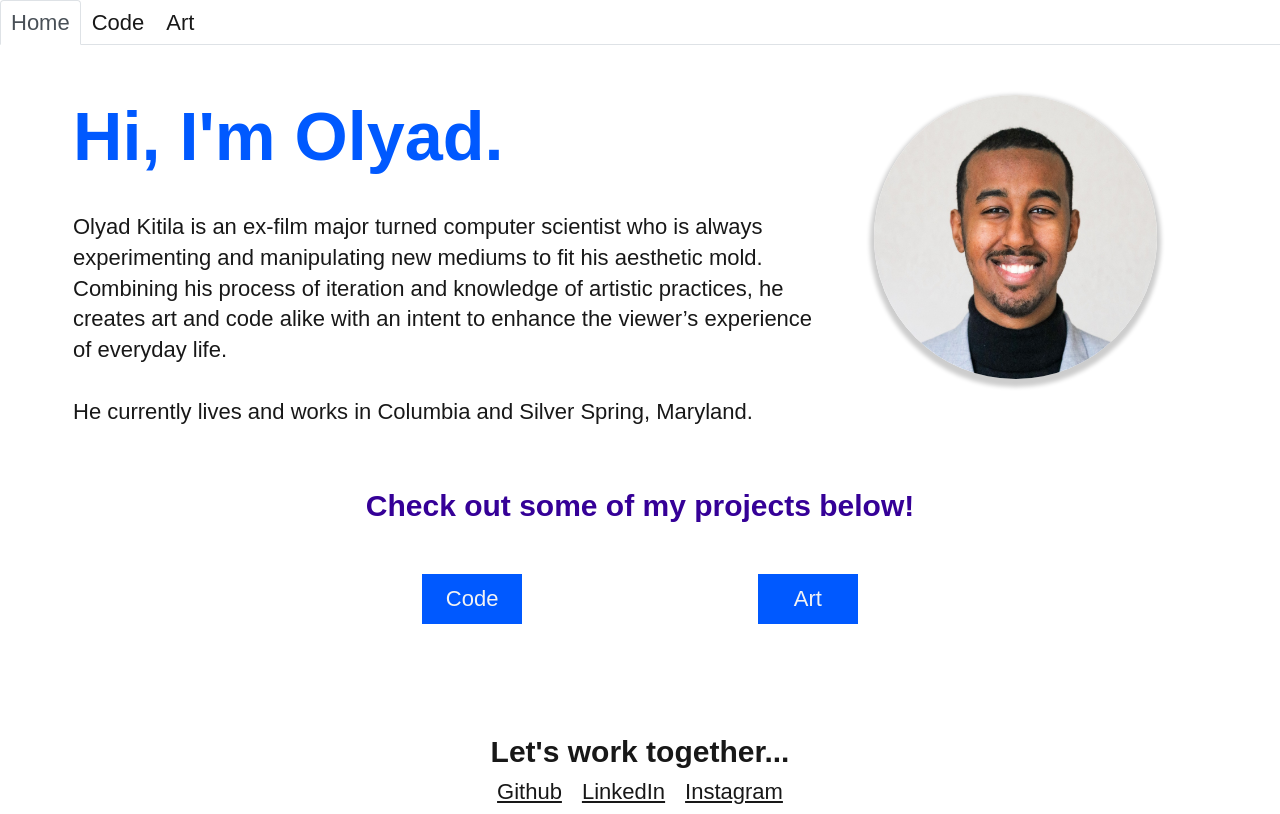
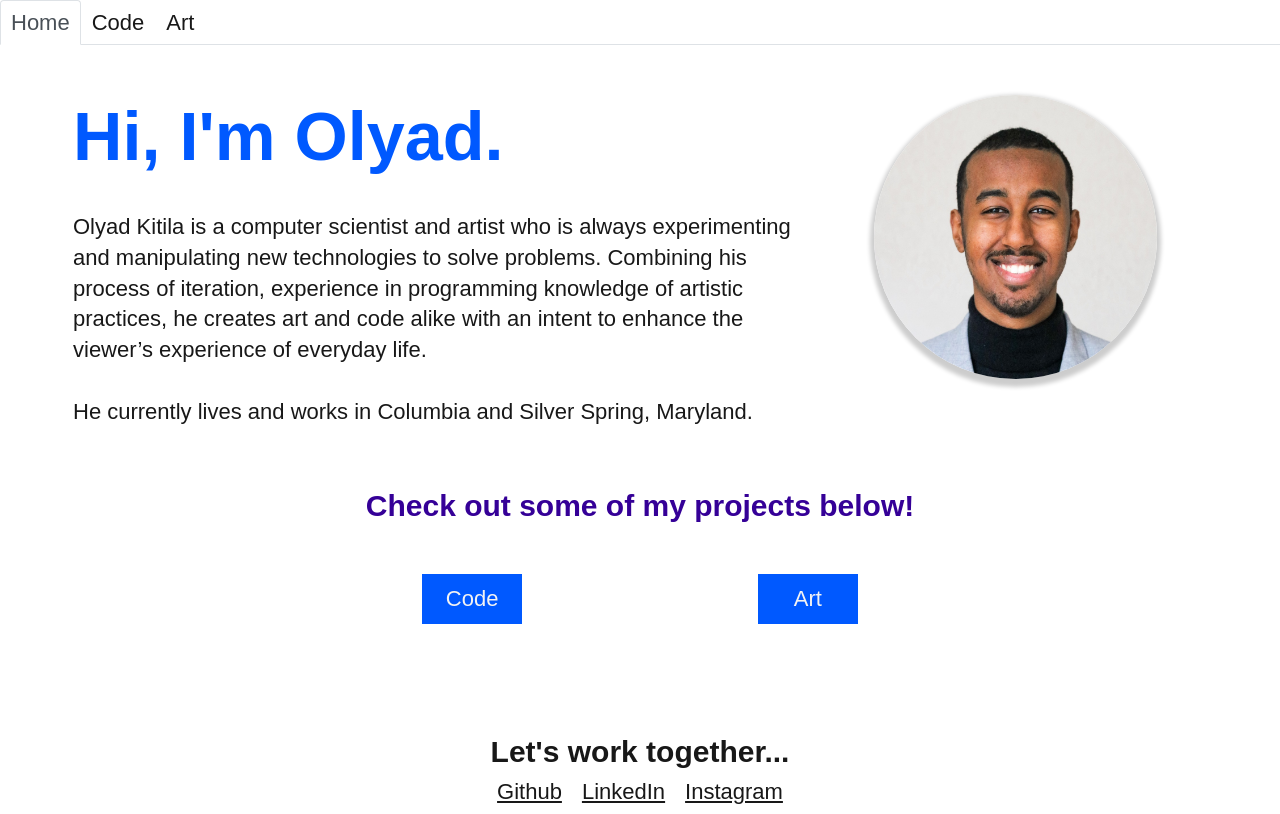
Before and after one commit to thymetime/Module-12-React, a React (Vite) app in the folder Portfolio/: page / in a window 1280 px wide. Built offline with nearby package versions, Linux system fonts and the light colour scheme.

Commit message:
Changed bio text

```diff
--- a/Portfolio/src/pages/Home.jsx
+++ b/Portfolio/src/pages/Home.jsx
@@ -19,9 +19,9 @@ export default function Home() {
               <img src="../assets/bio/OlyadKitila_Headshot_Size_Square.jpg" alt="Olyad Kitila, Developer." id="bio-img" class="bio-img" />
               <div class="bio-info--cont">
                   <h2 class="bio--greeting">Hi, I'm Olyad.</h2>
-                  <p class="bio--desc">Olyad Kitila is an ex-film major turned computer scientist who is always
-                      experimenting and manipulating new mediums to fit his aesthetic mold.
-                      Combining his process of iteration and knowledge of artistic practices,
+                  <p class="bio--desc">Olyad Kitila is a computer scientist and artist who is always
+                      experimenting and manipulating new technologies to solve problems.
+                      Combining his process of iteration, experience in programming  knowledge of artistic practices,
                       he creates art and code alike with an intent to enhance the viewer’s experience of everyday life.
                       <br></br>
                       <br></br>
```
